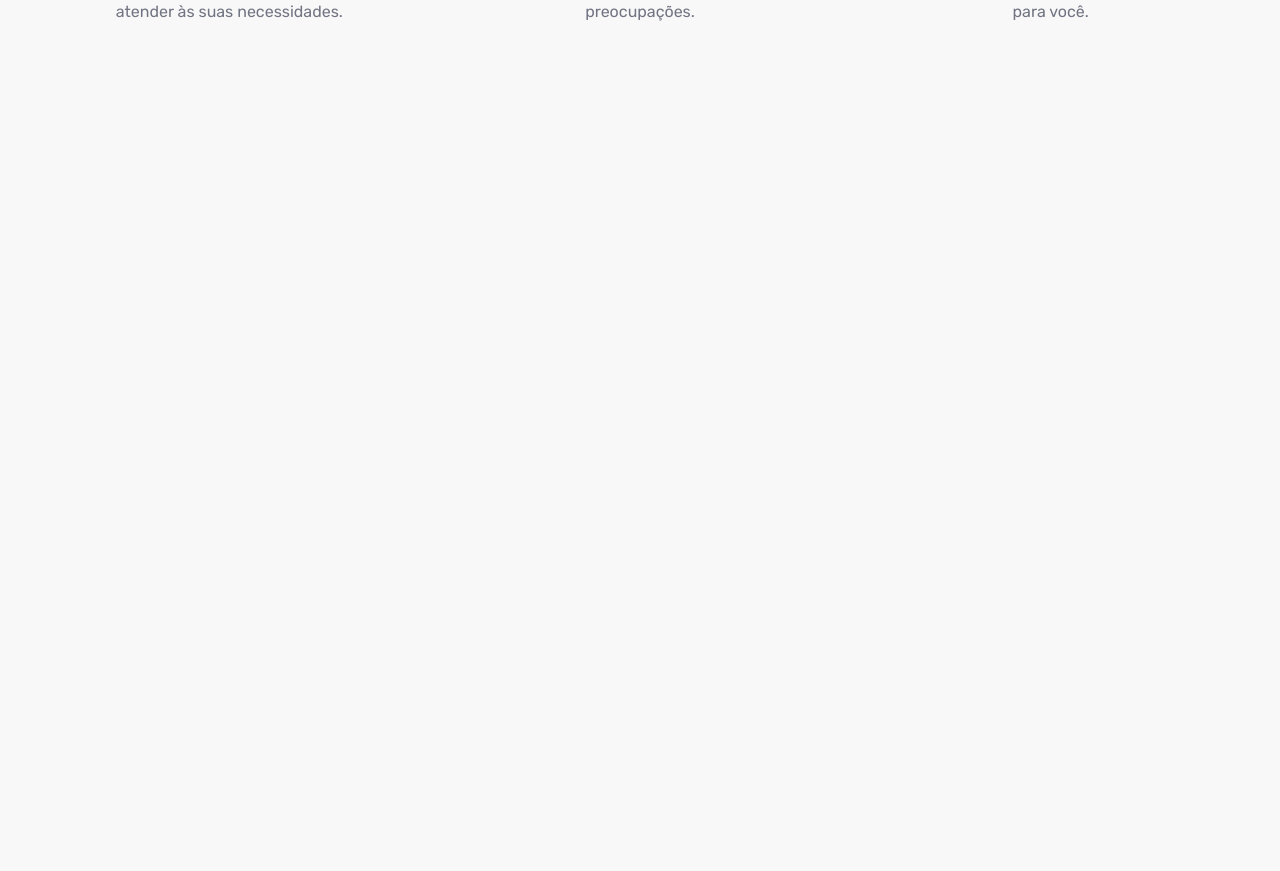
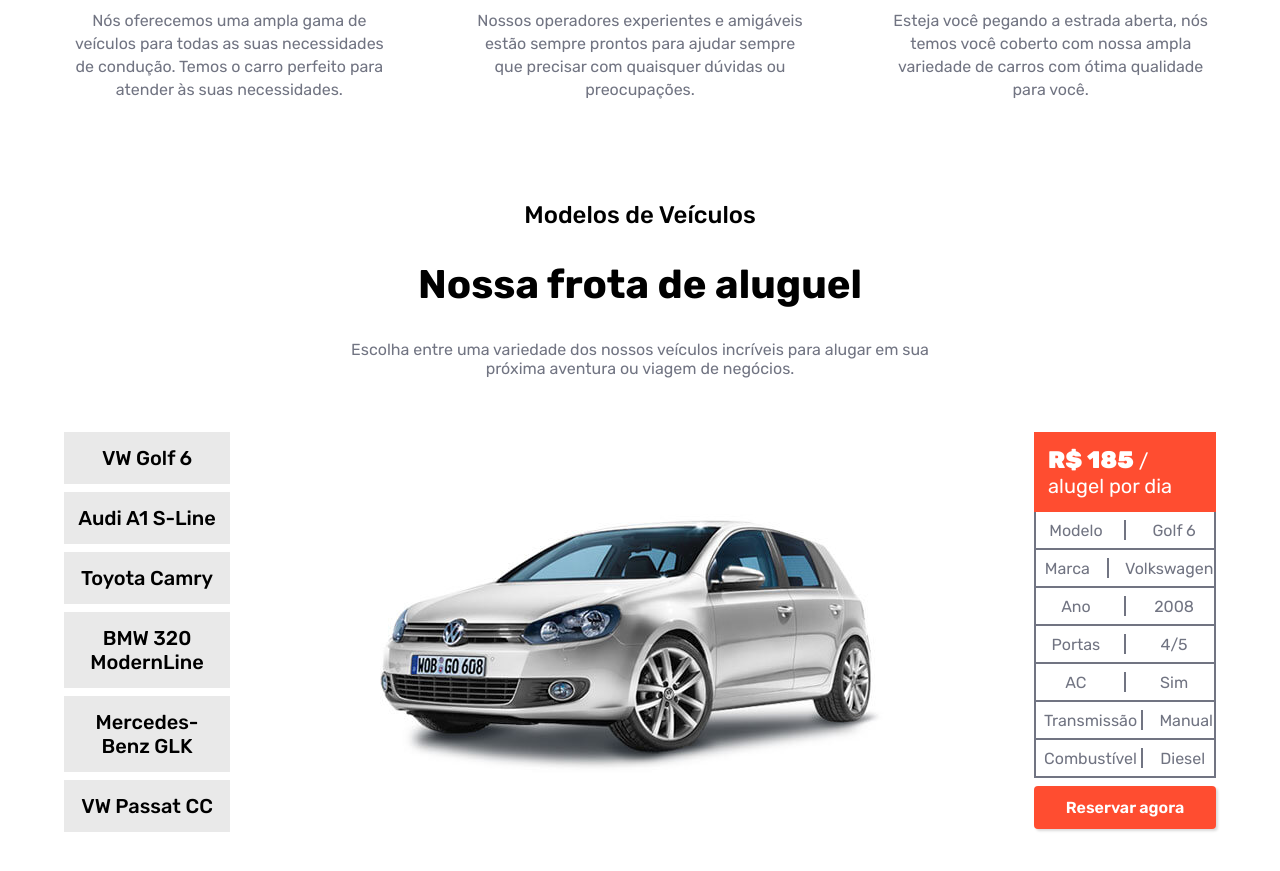
Before and after one commit to MorettiLeonardo/car-rent, a React (Create React App) app: page / in a window 1280 px wide. Shown: the part 1505-2376 px from the top of the page. Before the commit the page ends 1544 px from the top, so only its background shows below. Built offline with nearby package versions, Linux system fonts and the light colour scheme.

Commit message:
feat: create pick car section

```diff
--- a/src/components/BookContent/styles.ts
+++ b/src/components/BookContent/styles.ts
@@ -10,7 +10,7 @@
   margin-top: 150px;
   background-image: url(${bg});
   background-color: ${colors.white};
-  padding: 16px;
+  padding: 50px 50px 60px 50px;
   border-radius: 4px;
   box-shadow: rgba(149, 157, 165, 0.2) 0px 8px 24px;
 `
--- /dev/null
+++ b/src/components/CarBox/index.tsx
@@ -0,0 +1,67 @@
+import Button from '../Button'
+import { RentPerDay, Container, CarInfo } from './styles'
+
+type Car = {
+  name: string
+  price: string
+  img: string
+  model: string
+  mark: string
+  year: string
+  doors: string
+  air: string
+  transmission: string
+  fuel: string
+}
+
+type Props = {
+  data: Car
+}
+
+const CarBox = ({ data }: Props) => (
+  <Container>
+    <RentPerDay>
+      <span>R$ {data.price}</span> / alugel por dia
+    </RentPerDay>
+    <div>
+      <CarInfo>
+        <p>Modelo</p>
+        <div></div>
+        <p>{data.model}</p>
+      </CarInfo>
+      <CarInfo>
+        <p>Marca</p>
+        <div></div>
+        <p>{data.mark}</p>
+      </CarInfo>
+      <CarInfo>
+        <p>Ano</p>
+        <div></div>
+        <p>{data.year}</p>
+      </CarInfo>
+      <CarInfo>
+        <p>Portas</p>
+        <div></div>
+        <p>{data.doors}</p>
+      </CarInfo>
+      <CarInfo>
+        <p>AC</p>
+        <div></div>
+        <p>{data.air}</p>
+      </CarInfo>
+      <CarInfo>
+        <p>Transmissão</p>
+        <div></div>
+        <p>{data.transmission}</p>
+      </CarInfo>
+      <CarInfo>
+        <p>Combustível</p>
+        <div></div>
+        <p>{data.fuel}</p>
+      </CarInfo>
+    </div>
+    <Button color="orange" text="Reservar agora" />
+  </Container>
+)
+
+export default CarBox
--- /dev/null
+++ b/src/components/CarBox/styles.ts
@@ -0,0 +1,48 @@
+import styled from 'styled-components'
+import { colors } from '../../styles'
+
+export const Container = styled.div`
+  max-width: 400px;
+
+  button {
+    width: 100%;
+    margin-top: 8px;
+    box-shadow: rgba(0, 0, 0, 0.15) 1.95px 1.95px 2.6px;
+    padding: 12px;
+  }
+`
+
+export const RentPerDay = styled.h2`
+  color: ${colors.white};
+  background-color: ${colors.orange};
+  padding: 14px;
+  font-size: 20px;
+  font-weight: 400;
+  width: 100%;
+
+  span {
+    font-weight: 900;
+    font-size: 24px;
+  }
+`
+
+export const CarInfo = styled.div`
+  display: flex;
+  align-items: center;
+  justify-content: space-around;
+  gap: 10%;
+  border: 2px solid ${colors.gray};
+  border-top: none;
+  padding: 8px;
+  color: ${colors.gray};
+
+  p {
+    width: 50%;
+    text-align: center;
+  }
+
+  div {
+    height: 20px;
+    border-right: 2px solid ${colors.gray};
+  }
+`
--- a/src/components/CarData/index.ts
+++ b/src/components/CarData/index.ts
@@ -8,79 +8,79 @@
 export const CAR_DATA = [
   {
     name: 'VW Golf 6',
-    price: '37',
+    price: '185',
     img: Golf6,
     model: 'Golf 6',
     mark: 'Volkswagen',
     year: '2008',
     doors: '4/5',
-    air: 'Yes',
+    air: 'Sim',
     transmission: 'Manual',
     fuel: 'Diesel'
   },
 
   {
     name: 'Audi A1 S-Line',
-    price: '45',
+    price: '225',
     img: AudiA1,
     model: 'Audi',
     mark: 'A1',
     year: '2012',
     doors: '4/5',
-    air: 'Yes',
+    air: 'Sim',
     transmission: 'Manual',
-    fuel: 'Gasoline'
+    fuel: 'Gasolina'
   },
 
   {
     name: 'Toyota Camry',
-    price: '30',
+    price: '150',
     img: Toyota,
     model: 'Camry',
     mark: 'Toyota',
     year: '2006',
     doors: '4/5',
-    air: 'Yes',
-    transmission: 'Automatic',
-    fuel: 'Hybrid'
+    air: 'Sim',
+    transmission: 'Automático',
+    fuel: 'Flex'
   },
 
   {
     name: 'BMW 320 ModernLine',
-    price: '35',
+    price: '175',
     img: Bmw320,
     model: '320',
     mark: 'BMW',
     year: '2012',
     doors: '4/5',
-    air: 'Yes',
+    air: 'Sim',
     transmission: 'Manual',
     fuel: 'Diesel'
   },
 
   {
     name: 'Mercedes-Benz GLK',
-    price: '50',
+    price: '250',
     img: Benz,
     model: 'Benz GLK',
     mark: 'Mercedes',
     year: '2006',
     doors: '4/5',
-    air: 'Yes',
+    air: 'Sim',
     transmission: 'Manual',
     fuel: 'Diesel'
   },
 
   {
     name: 'VW Passat CC',
-    price: '25',
+    price: '125',
     img: Passat,
     model: 'Passat CC',
     mark: 'Volkswagen',
     year: '2008',
     doors: '4/5',
-    air: 'Yes',
-    transmission: 'Automatic',
-    fuel: 'Gasoline'
+    air: 'Sim',
+    transmission: 'Automático',
+    fuel: 'Gasolina'
   }
 ]
--- /dev/null
+++ b/src/components/PickCar/index.tsx
@@ -0,0 +1,36 @@
+import CarBox from '../CarBox'
+import { CAR_DATA } from '../CarData'
+import {
+  Button,
+  Container,
+  Infos,
+  PickContainer,
+  ButtonsContainer,
+  CarImage
+} from './styles'
+
+const PickCar = () => (
+  <Container className="container">
+    <Infos>
+      <h4>Modelos de Veículos</h4>
+      <h3>Nossa frota de aluguel</h3>
+      <p>
+        Escolha entre uma variedade dos nossos veículos incríveis para alugar em
+        sua próxima aventura ou viagem de negócios.
+      </p>
+    </Infos>
+    <PickContainer>
+      <ButtonsContainer>
+        {CAR_DATA.map((car) => (
+          <Button key={car.name}>{car.name}</Button>
+        ))}
+      </ButtonsContainer>
+      <CarImage>
+        <img src={CAR_DATA[0].img} alt="" />
+      </CarImage>
+      <CarBox data={CAR_DATA[0]} />
+    </PickContainer>
+  </Container>
+)
+
+export default PickCar
--- /dev/null
+++ b/src/components/PickCar/styles.ts
@@ -0,0 +1,67 @@
+import styled from 'styled-components'
+import { colors } from '../../styles'
+
+export const Container = styled.section`
+  height: 100vh;
+  display: flex;
+  flex-direction: column;
+  justify-content: center;
+  align-items: center;
+  background-color: ${colors.white};
+`
+
+export const Infos = styled.div`
+  display: flex;
+  flex-direction: column;
+  justify-content: center;
+  align-items: center;
+  text-align: center;
+  gap: 32px;
+
+  h4 {
+    font-weight: 500;
+    font-size: 24px;
+  }
+
+  h3 {
+    font-size: 40px;
+  }
+
+  p {
+    color: ${colors.gray};
+    max-width: 600px;
+  }
+`
+
+export const PickContainer = styled.div`
+  display: flex;
+  margin-top: 54px;
+  gap: 150px;
+`
+
+export const ButtonsContainer = styled.div`
+  display: flex;
+  flex-direction: column;
+  gap: 8px;
+`
+
+export const CarImage = styled.div`
+  display: flex;
+  justify-content: center;
+  align-items: center;
+`
+
+export const Button = styled.button`
+  border: none;
+  background-color: ${colors.lightGrey};
+  font-size: 20px;
+  font-weight: 500;
+  padding: 14px;
+  cursor: pointer;
+  transform: 0.4s;
+
+  &:hover {
+    color: ${colors.white};
+    background-color: ${colors.orange};
+  }
+`
--- a/src/components/PlanTrip/styles.ts
+++ b/src/components/PlanTrip/styles.ts
@@ -7,7 +7,6 @@
   flex-direction: column;
   justify-content: center;
   align-items: center;
-  margin-top: 5%;
 
   h3 {
     font-size: 24px;
--- a/src/pages/Home/index.tsx
+++ b/src/pages/Home/index.tsx
@@ -1,6 +1,7 @@
 import BookContent from '../../components/BookContent'
 import Header from '../../components/Header'
 import Hero from '../../components/Hero'
+import PickCar from '../../components/PickCar'
 import PlanTrip from '../../components/PlanTrip'
 import { HomeContainer } from './styles'
 
@@ -11,6 +12,7 @@
       <Hero />
       <BookContent />
       <PlanTrip />
+      <PickCar />
     </HomeContainer>
   </>
 )
--- a/src/styles.ts
+++ b/src/styles.ts
@@ -4,6 +4,7 @@
   white: '#fff',
   black: '#000',
   gray: '#717482',
+  lightGrey: '#e9e9e9',
   orange: '#ff4d30',
   bgColor: '#f8f8f8',
   borderColor: '#ccc'
@@ -16,10 +17,6 @@
     box-sizing: border-box;
     font-family: "Rubik", sans-serif;
     list-style: none;
-  }
-
-  body {
-    background-color: ${colors.bgColor};
   }
 
   .container {
```
